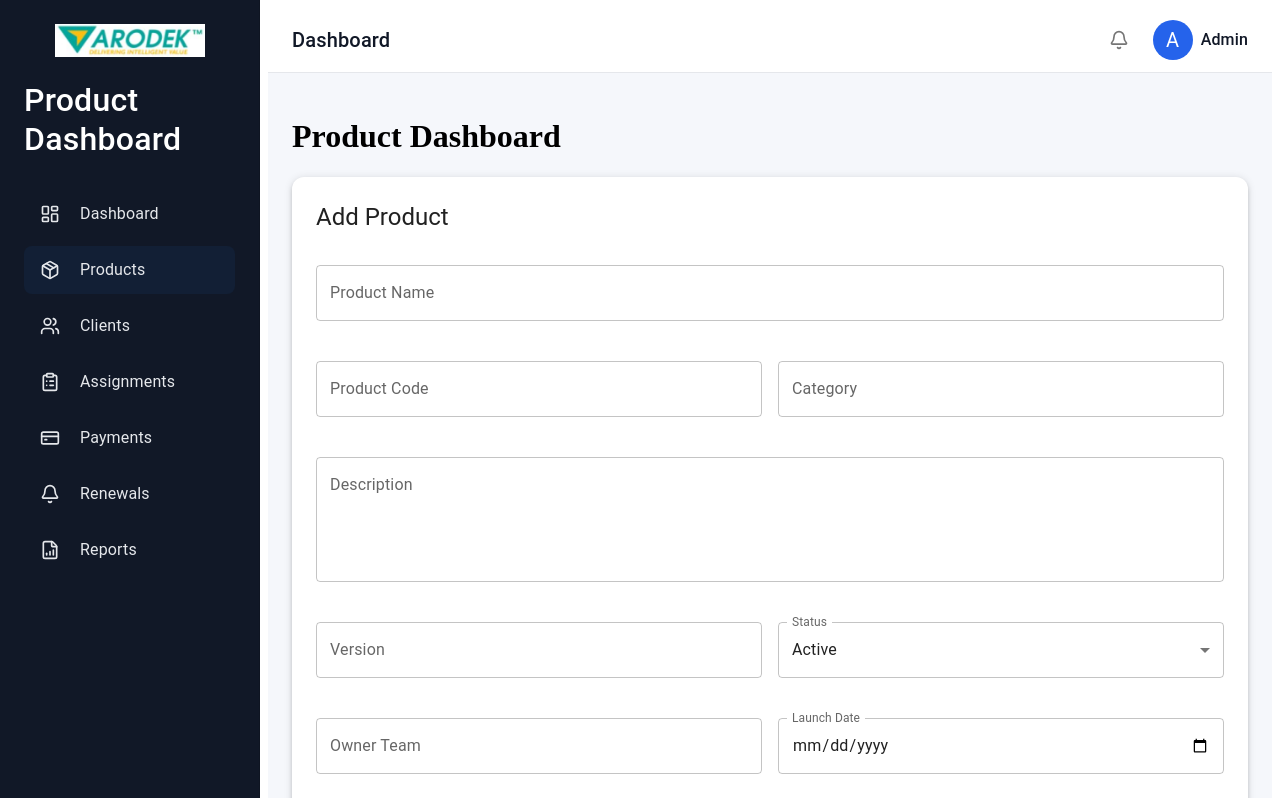
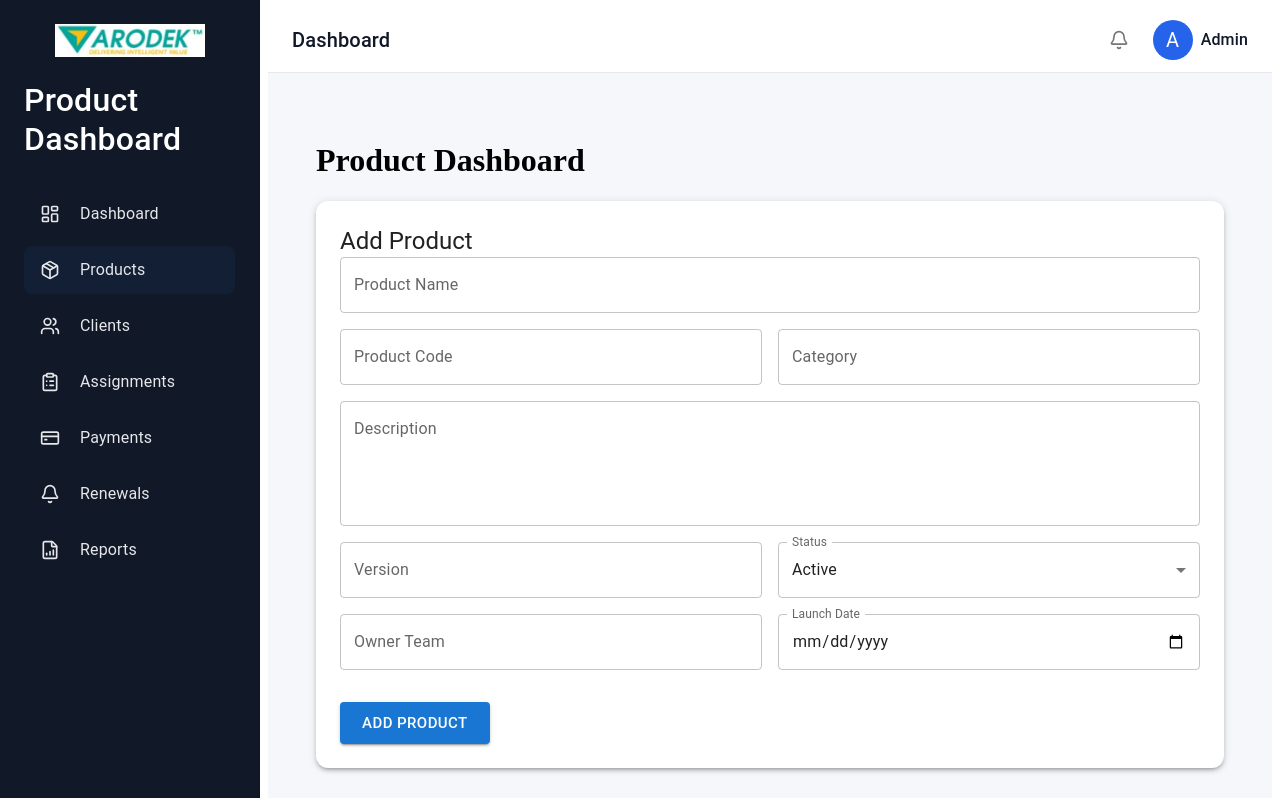
Before and after one commit to JenisaRose/Product-Dashboard, a React (Vite) app in the folder client/: page /products in a window 1280 px wide. Shown: the top 798 px of the page. Built offline with nearby package versions, Linux system fonts and the light colour scheme; no server answers.

Commit message:
Updated Product page layout and sidebar logo

```diff
--- a/client/src/components/ProductForm.jsx
+++ b/client/src/components/ProductForm.jsx
@@ -118,7 +118,7 @@ catch (error) {
     }}
   >
     <div>
-     <Typography variant="h5" fontWeight={600} mb={3}>
+     <Typography variant="h5" mb={3}>
   Add Product
  </Typography>                  {/*MUI Typography  */}
       {message && (
@@ -135,16 +135,17 @@ catch (error) {
 )}
 
       <form onSubmit={handleSubmit}>
-        <Grid container spacing={2}>       {/* MUI Grid */}
-            <Grid size={{ xs: 12, md: 6 }}></Grid>
+       <Grid container spacing={2}>
+
+  <Grid size={{ xs: 12 }}>
     <TextField
       label="Product Name"
       name="productName"
       value={formData.productName}
       onChange={handleChange}
       fullWidth
-  margin="normal"
- />                                 {/* MUI TextField  */}
+    />
+  </Grid>                           {/* MUI TextField  */}
 
 <Grid size={{ xs: 12, md: 6 }}>
        <TextField
@@ -153,7 +154,6 @@ catch (error) {
   value={formData.productCode}
   onChange={handleChange}
   fullWidth
-  margin="normal"
  />                                      {/*MUI TextField */}
  </Grid>
 
@@ -164,7 +164,6 @@ catch (error) {
   value={formData.category}
   onChange={handleChange}
   fullWidth
-  margin="normal"
  />                            {/*MUI TextField */}
  </Grid>
 
@@ -177,7 +176,6 @@ catch (error) {
   fullWidth
   multiline
   rows={4}
-  margin="normal"
  />                            {/*MUI TextField */}
  </Grid>
 
@@ -188,12 +186,11 @@ catch (error) {
   value={formData.version}
   onChange={handleChange}
   fullWidth
-  margin="normal"
  />                   {/*MUI TextField */}
  </Grid>
 
 <Grid size={{ xs: 12, md: 6 }}>
-        <FormControl fullWidth margin="normal">
+        <FormControl fullWidth>
   <InputLabel>Status</InputLabel>
 
   <Select
@@ -217,7 +214,6 @@ catch (error) {
   value={formData.ownerTeam}
   onChange={handleChange}
   fullWidth
-  margin="normal"
 />                            {/*MUI TextField */}
 </Grid>
 
@@ -229,7 +225,6 @@ catch (error) {
   value={formData.launchDate}
   onChange={handleChange}
   fullWidth
-  margin="normal"
   slotProps={{
   inputLabel: {
     shrink: true,
--- a/client/src/pages/Clients.jsx
+++ b/client/src/pages/Clients.jsx
@@ -56,9 +56,8 @@ async function fetchClients() {
   return (
     <DashboardLayout>
       <Box sx={{ p: 3 }}>
-        <Typography variant="h4" fontWeight={700} sx={{ mb: 3 }}>
-  Client Management
-</Typography>
+        <h1>Client Dashboard</h1>
+
 
 <ClientForm
   onClientAdded={fetchClients}
--- a/client/src/pages/Products.jsx
+++ b/client/src/pages/Products.jsx
@@ -14,6 +14,7 @@ import {
   MenuItem,
   Stack,
 } from "@mui/material"; // MUI Form Components
+import { Box } from "@mui/material";
 
 function Products() {
   // Stores all products received from the backend
@@ -82,10 +83,9 @@ async function fetchProducts() {
 
   return (
     <DashboardLayout>
-      <div>
+  <Box sx={{ p: 3 }}>
     <h1>Product Dashboard</h1>
 
-        {/* Product Form */}
     <ProductForm
       onProductAdded={fetchProducts}
       selectedProduct={selectedProduct}
@@ -93,6 +93,7 @@ async function fetchProducts() {
     />
 
     <hr />
+
 
         {/* MUI Stack */}
         <Stack
@@ -159,7 +160,7 @@ async function fetchProducts() {
           onEdit={setSelectedProduct}
           onDelete={handleDelete}
         />
-      </div>
+      </Box>
     </DashboardLayout>
   );
 }
```
Lines whose indentation alone changed are shown as unchanged.
